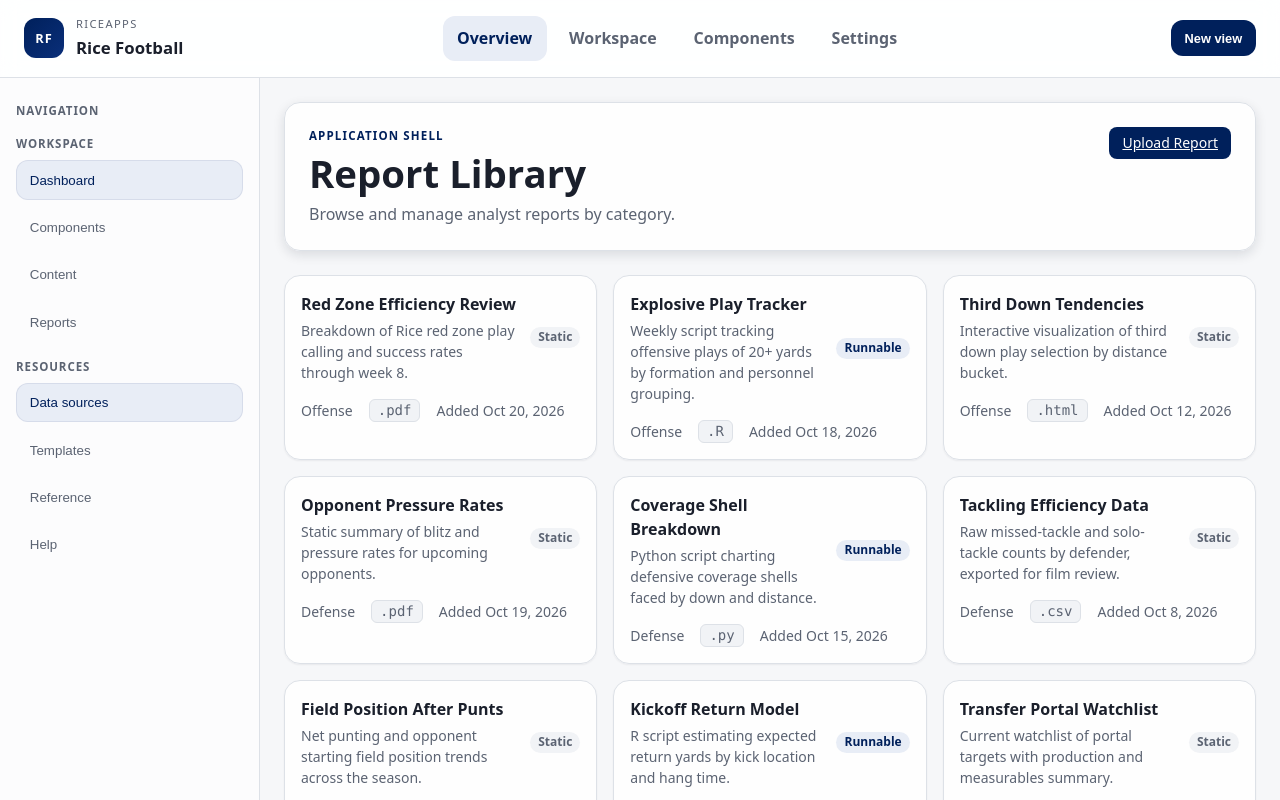
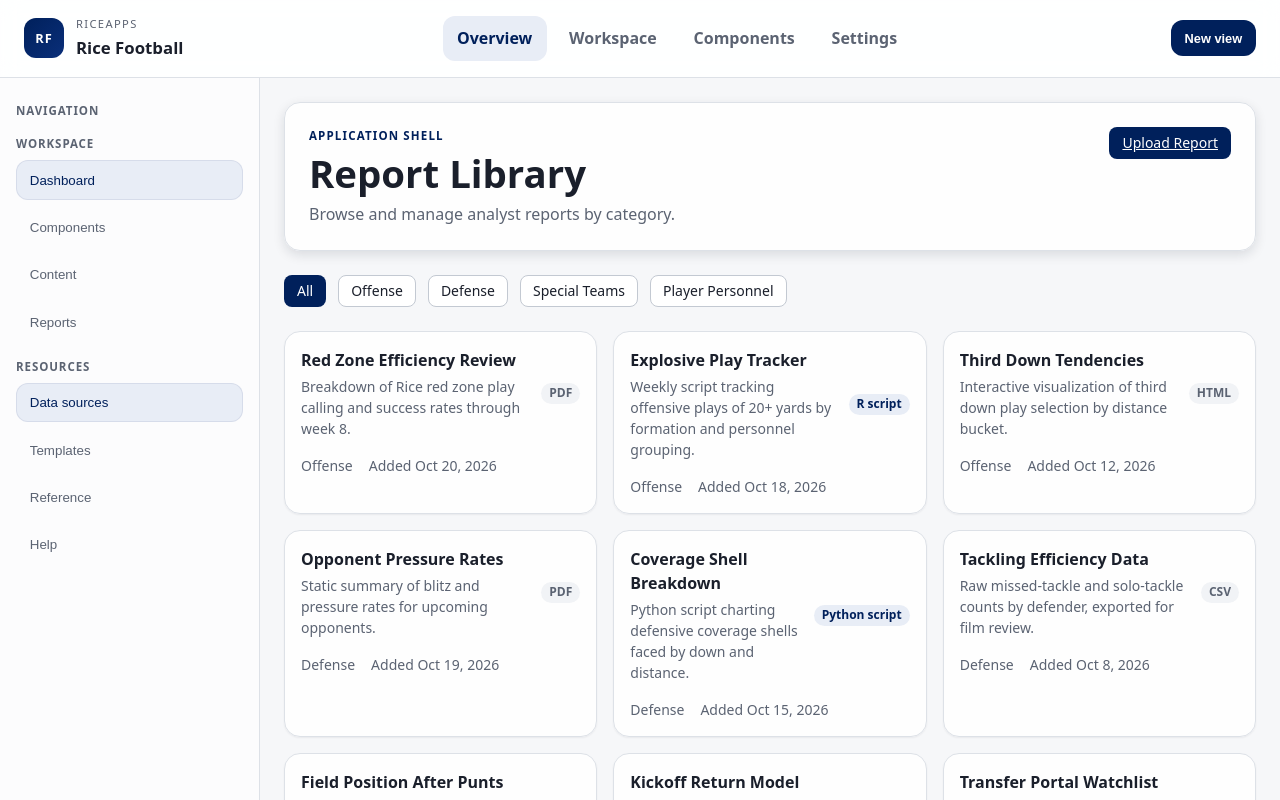
Before and after one commit to rice-apps/rice-football, a Next.js app: page /analyst/reports in a window 1280 px wide. Shown: the top 800 px of the page. Built offline with nearby package versions, Linux system fonts and the light colour scheme.

Commit message:
upload form, reportcard, and filtering report cards by category

```diff
--- a/src/app/analyst/reports/page.tsx
+++ b/src/app/analyst/reports/page.tsx
@@ -1,9 +1,22 @@
+"use client";
+
+import { useState } from "react";
 import Link from "next/link";
 import AppShell from "@/components/layout/AppShell";
 import ReportCard from "@/components/reports/ReportCard";
+import ReportCategoryTabs, {
+  type CategoryFilter,
+} from "@/components/reports/ReportCategoryTabs";
 import { reports } from "@/data/mock/reports";
 
 export default function AnalystReportsPage() {
+  const [category, setCategory] = useState<CategoryFilter>("all");
+
+  const visibleReports =
+    category === "all"
+      ? reports
+      : reports.filter((report) => report.category === category);
+
   return (
     <AppShell
       title="Report Library"
@@ -17,11 +30,17 @@ export default function AnalystReportsPage() {
         </Link>
       }
     >
-      <div className="page-grid">
-        {reports.map((report) => (
-          <ReportCard key={report.id} report={report} />
-        ))}
-      </div>
+      <ReportCategoryTabs selected={category} onSelect={setCategory} />
+
+      {visibleReports.length > 0 ? (
+        <div className="page-grid">
+          {visibleReports.map((report) => (
+            <ReportCard key={report.id} report={report} />
+          ))}
+        </div>
+      ) : (
+        <p className="ui-field__hint">No reports in this category yet.</p>
+      )}
     </AppShell>
   );
 }
--- a/src/components/reports/ReportCard.module.css
+++ b/src/components/reports/ReportCard.module.css
@@ -6,11 +6,3 @@
   color: var(--color-text-muted);
   font-size: var(--text-sm);
 }
-
-.fileType {
-  font-family: var(--font-mono, monospace);
-  background: var(--color-surface-muted);
-  border: 1px solid var(--color-border);
-  border-radius: 0.375rem;
-  padding: 0 var(--space-2);
-}
--- a/src/components/reports/ReportCard.tsx
+++ b/src/components/reports/ReportCard.tsx
@@ -11,6 +11,23 @@ function categoryLabel(category: Report["category"]): string {
   return (
     REPORT_CATEGORIES.find((entry) => entry.value === category)?.label ??
     category
+  );
+}
+
+// One label per file type: what the report actually is, instead of a generic
+// "static"/"runnable" tag. Kind is still conveyed by the badge color.
+const FILE_TYPE_LABELS: Record<string, string> = {
+  ".pdf": "PDF",
+  ".csv": "CSV",
+  ".html": "HTML",
+  ".r": "R script",
+  ".py": "Python script",
+};
+
+function fileTypeLabel(fileType: string): string {
+  return (
+    FILE_TYPE_LABELS[fileType.toLowerCase()] ??
+    fileType.replace(".", "").toUpperCase()
   );
 }
 
@@ -30,14 +47,16 @@ export default function ReportCard({ report }: ReportCardProps) {
       title={report.name}
       subtitle={report.description}
       actions={
-        <Badge variant={isRunnable ? "badge2" : "badge1"}>
-          {isRunnable ? "Runnable" : "Static"}
+        <Badge
+          variant={isRunnable ? "badge2" : "badge1"}
+          title={isRunnable ? "Runnable report" : "Static report"}
+        >
+          {fileTypeLabel(report.fileType)}
         </Badge>
       }
     >
       <div className={styles.meta}>
         <span>{categoryLabel(report.category)}</span>
-        <span className={styles.fileType}>{report.fileType}</span>
         <span>Added {formatDate(report.createdAt)}</span>
       </div>
     </Card>
--- a/src/components/reports/ReportCategoryTabs.tsx
+++ b/src/components/reports/ReportCategoryTabs.tsx
@@ -0,0 +1,37 @@
+"use client";
+
+import { Button } from "@/components/ui/Button";
+import { REPORT_CATEGORIES, type ReportCategory } from "@/types/report";
+
+export type CategoryFilter = ReportCategory | "all";
+
+type ReportCategoryTabsProps = {
+  selected: CategoryFilter;
+  onSelect: (category: CategoryFilter) => void;
+};
+
+const TABS: { value: CategoryFilter; label: string }[] = [
+  { value: "all", label: "All" },
+  ...REPORT_CATEGORIES,
+];
+
+export default function ReportCategoryTabs({
+  selected,
+  onSelect,
+}: ReportCategoryTabsProps) {
+  return (
+    <div className="inline-actions" role="group" aria-label="Filter by category">
+      {TABS.map((tab) => (
+        <Button
+          key={tab.value}
+          size="sm"
+          variant={selected === tab.value ? "button1" : "button2"}
+          aria-pressed={selected === tab.value}
+          onClick={() => onSelect(tab.value)}
+        >
+          {tab.label}
+        </Button>
+      ))}
+    </div>
+  );
+}
```
Also changed, not shown: src/app/analyst/reports/upload/page.tsx (+11 -2 lines).
